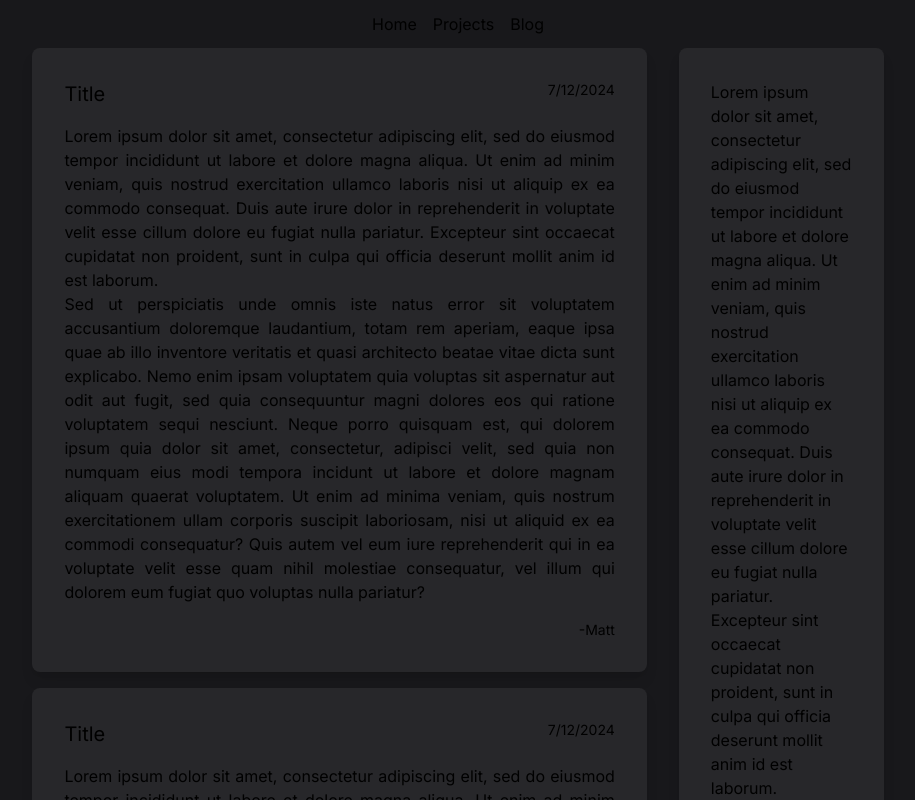
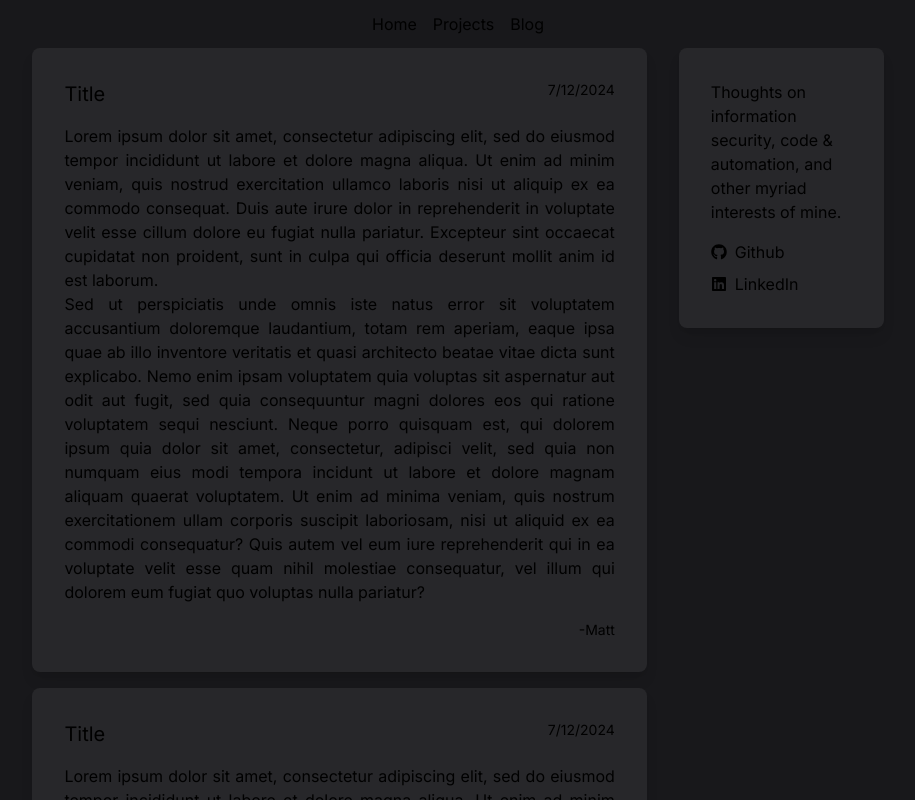
Before and after one commit to mattcbarrett/mattcbarrett.github.io, a Next.js app: page / in a window 1280 px wide. Shown: the top 800 px of the page, without its empty margins (182-1097 px from the left). Built offline with nearby package versions, Linux system fonts and the light colour scheme.

Commit message:
Change "about me" text, fix icon alignment for links

```diff
--- a/app/page.tsx
+++ b/app/page.tsx
@@ -1,4 +1,5 @@
 import Link from "next/link";
+import { FaGithub, FaLinkedin } from "react-icons/fa"
 
 export default function Home() {
   return (
@@ -65,9 +66,16 @@ export default function Home() {
             </div>
           </div>
           <div className="flex flex-col w-1/5 items-center justify-start">
-            <div className="p-8 rounded-lg shadow-lg w-full text-left bg-zinc-800">
-            Lorem ipsum dolor sit amet, consectetur adipiscing elit, sed do eiusmod tempor incididunt ut labore et dolore magna aliqua. Ut enim ad minim veniam, quis nostrud exercitation ullamco laboris nisi ut aliquip ex ea commodo consequat. Duis aute irure dolor in reprehenderit in voluptate velit esse cillum dolore eu fugiat nulla pariatur. Excepteur sint occaecat cupidatat non proident, sunt in culpa qui officia deserunt mollit anim id est laborum.
+            <div className="p-8 space-y-2 rounded-lg shadow-lg w-full text-left bg-zinc-800">
+              <p className="mb-4">Thoughts on information security, code & automation, and other myriad interests of mine.</p>
+              <div className="flex space-x-2">
+                <FaGithub className="mt-1"/><a href="https://github.com/mattcbarrett">Github</a>
+              </div>
+              <div className="flex space-x-2">
+                <FaLinkedin className="mt-1"/><a href="#">LinkedIn</a>
+              </div>
             </div>
+
           </div>
         </div>
       </div>
```
